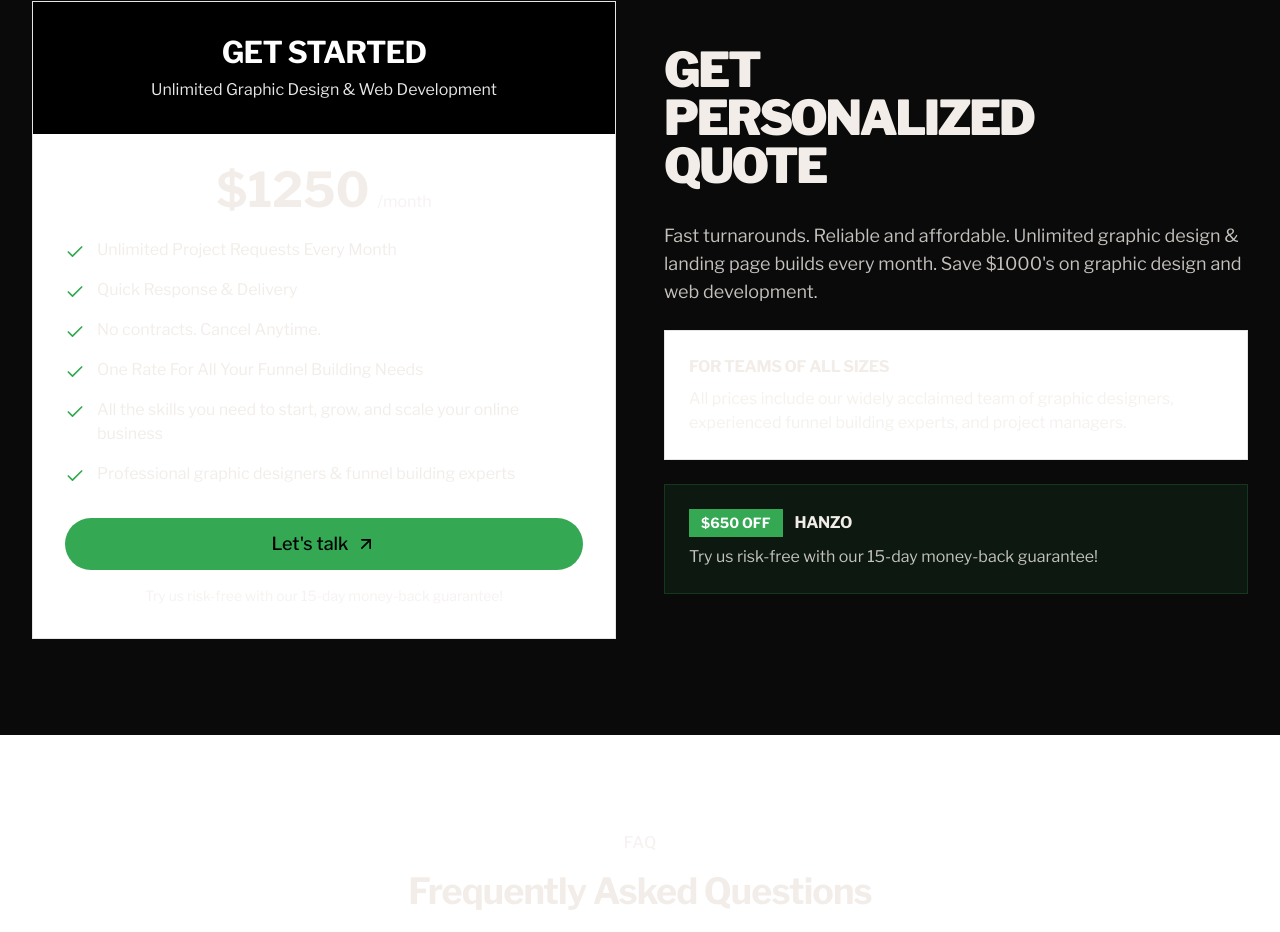
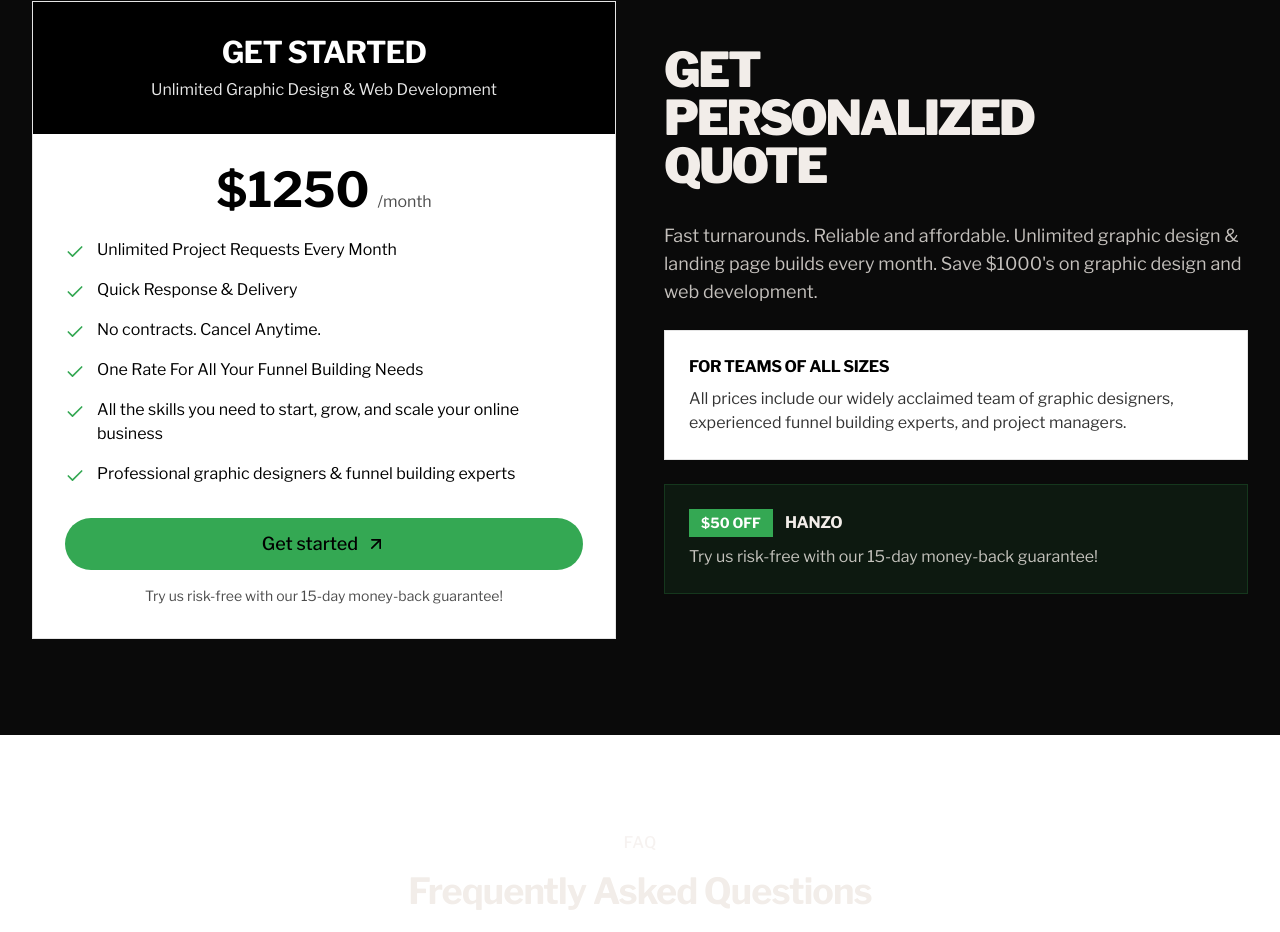
Before and after one commit to hanzoai/agency, a React (Vite) app: page / in a window 1280 px wide. Shown: the part 5543-6475 px from the top of the page. Built offline with nearby package versions, Linux system fonts and the light colour scheme.

Commit message:
Reverted to edit edt-e1e16d04-b06c-417b-b908-c099173a1c54: "Adjust text color
The text color was adjusted to black for better readability."

```diff
--- a/src/components/Pricing.tsx
+++ b/src/components/Pricing.tsx
@@ -1,7 +1,18 @@
+
 import { Check, ArrowUpRight } from 'lucide-react';
-const features = ["Unlimited Project Requests Every Month", "Quick Response & Delivery", "No contracts. Cancel Anytime.", "One Rate For All Your Funnel Building Needs", "All the skills you need to start, grow, and scale your online business", "Professional graphic designers & funnel building experts"];
+
+const features = [
+  "Unlimited Project Requests Every Month",
+  "Quick Response & Delivery",
+  "No contracts. Cancel Anytime.",
+  "One Rate For All Your Funnel Building Needs",
+  "All the skills you need to start, grow, and scale your online business",
+  "Professional graphic designers & funnel building experts",
+];
+
 const Pricing = () => {
-  return <section id="pricing" className="section-padding bg-beige-50">
+  return (
+    <section id="pricing" className="section-padding bg-beige-50">
       <div className="container-custom">
         <div className="grid md:grid-cols-2 gap-12 items-center">
           <div className="order-2 md:order-1 reveal-slide-up">
@@ -13,23 +24,28 @@ const Pricing = () => {
 
               <div className="p-8">
                 <div className="flex justify-center items-baseline mb-6">
-                  <span className="text-5xl font-bold">$1250</span>
-                  <span className="ml-2 text-primary/70">/month</span>
+                  <span className="text-5xl font-bold text-black">$1250</span>
+                  <span className="ml-2 text-black/70">/month</span>
                 </div>
 
                 <ul className="space-y-4 mb-8">
-                  {features.map((feature, index) => <li key={index} className="flex items-start">
+                  {features.map((feature, index) => (
+                    <li key={index} className="flex items-start">
                       <Check size={20} className="text-accent mr-3 mt-1 flex-shrink-0" />
-                      <span>{feature}</span>
-                    </li>)}
+                      <span className="text-black">{feature}</span>
+                    </li>
+                  ))}
                 </ul>
 
-                <a href="/subscribe" className="lets-talk-btn w-full justify-center text-lg py-3">
-                  Let's talk
+                <a
+                  href="/subscribe"
+                  className="lets-talk-btn w-full justify-center text-lg py-3"
+                >
+                  Get started
                   <ArrowUpRight size={20} className="ml-2" />
                 </a>
 
-                <p className="text-center text-sm text-primary/70 mt-4">
+                <p className="text-center text-sm text-black/70 mt-4">
                   Try us risk-free with our 15-day money-back guarantee!
                 </p>
               </div>
@@ -38,22 +54,22 @@ const Pricing = () => {
 
           <div className="order-1 md:order-2 reveal-slide-right">
             <h2 className="text-3xl md:text-5xl font-black uppercase tracking-tighter mb-8">
-              Get<br />Personalized<br />Quote
+              Get<br/>Personalized<br/>Quote
             </h2>
             <p className="text-lg text-primary/80 mb-6">
               Fast turnarounds. Reliable and affordable. Unlimited graphic design & landing page builds every month. Save $1000's on graphic design and web development.
             </p>
 
             <div className="bg-white p-6 border border-black/10 mb-6">
-              <h3 className="font-bold mb-2 uppercase">For Teams of All Sizes</h3>
-              <p className="text-primary/80">
+              <h3 className="font-bold mb-2 uppercase text-black">For Teams of All Sizes</h3>
+              <p className="text-black/80">
                 All prices include our widely acclaimed team of graphic designers, experienced funnel building experts, and project managers.
               </p>
             </div>
 
             <div className="bg-accent/10 p-6 border border-accent/20">
               <div className="flex items-center mb-2">
-                <span className="font-bold bg-accent text-white px-3 py-1 text-sm mr-3">$650 OFF</span>
+                <span className="font-bold bg-accent text-white px-3 py-1 text-sm mr-3">$50 OFF</span>
                 <h3 className="font-bold uppercase">Hanzo</h3>
               </div>
               <p className="text-primary/80">
@@ -63,6 +79,8 @@ const Pricing = () => {
           </div>
         </div>
       </div>
-    </section>;
+    </section>
+  );
 };
+
 export default Pricing;
```
